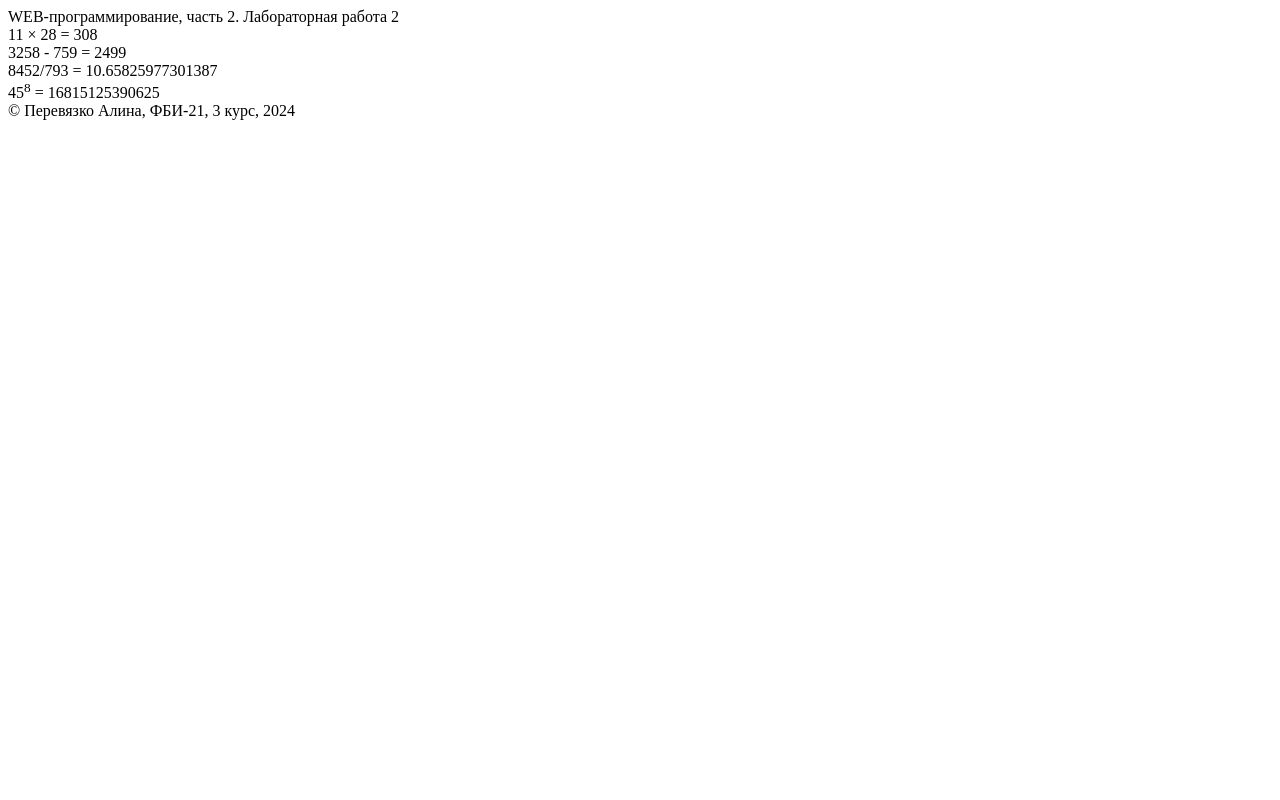
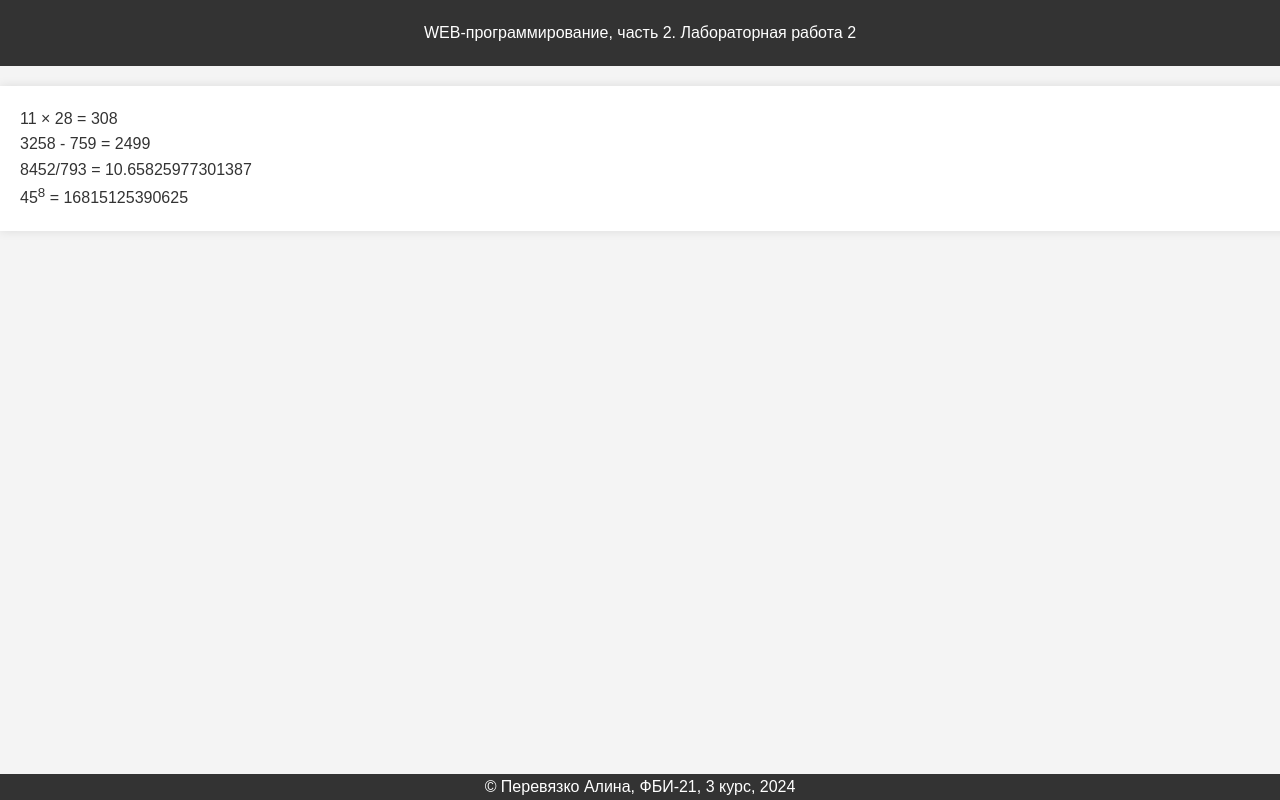
Before and after one commit to rtehsl/web_progr_backend, a Flask app: page /lab2/example in a window 1280 px wide. Run offline with Flask 3, Linux system fonts and the light colour scheme.

Commit message:
Подключение стилей

```diff
--- /dev/null
+++ b/static/main.css
@@ -0,0 +1,39 @@
+body {
+    font-family: Arial, sans-serif;
+    margin: 0;
+    padding: 0;
+    background-color: #f4f4f4;
+    color: #333;
+    line-height: 1.6;
+}
+
+main {
+    width: 100%;
+    margin: 20px auto;
+    padding: 20px;
+    background-color: #fff;
+    box-shadow: 0 0 10px rgba(0, 0, 0, 0.1);
+}
+
+header {
+    background-color: #333;
+    color: #fff;
+    padding: 20px 0;
+    text-align: center;
+}
+
+header h1 {
+    margin: 0;
+    font-size: 25px;
+}
+
+footer {
+    background-color: #333;
+    color: #fff;
+    text-align: center;
+    margin: 0;
+    position: fixed;
+    bottom: 0;
+    right: 0;
+    left: 0;
+}
--- a/templates/example.html
+++ b/templates/example.html
@@ -5,6 +5,7 @@
     <meta http-equiv="X-UA-Compatible" content="IE=edge">
     <meta name="viewport" content="width=device-width, initial-scale=1.0">
     <title>Перевязко Алина. Лабораторная работа 2</title>
+    <link rel="stylesheet" href="{{url_for('static', filename='main.css')}}">
 </head>
 <body>
     <header>
```
